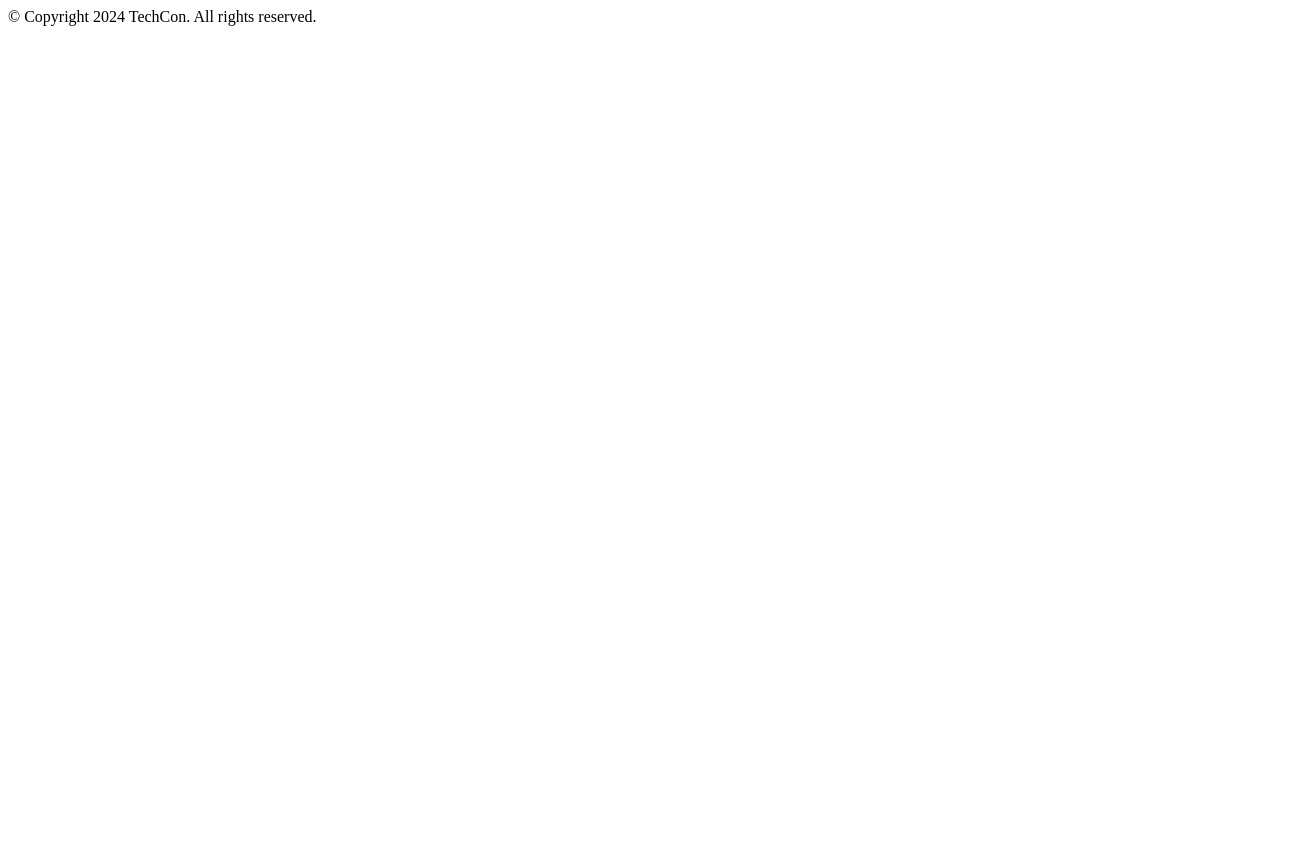
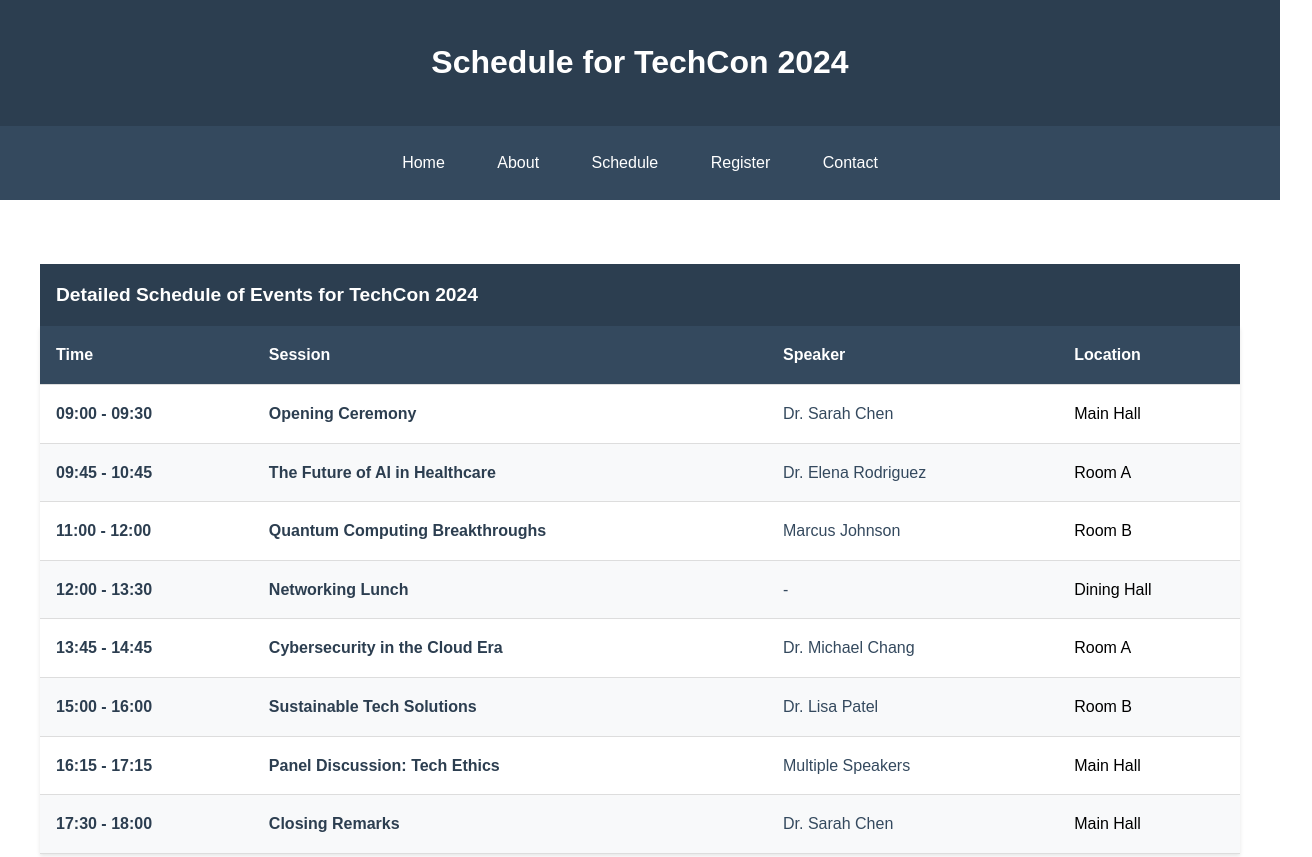
Before and after one commit to David-Smile/TechCon_HTML, a plain HTML site: page techcon_website/schedule.html in a window 1280 px wide. Shown: the top 857 px of the page, 1312 px wide, since content can reach past the window. Before the commit the page ends 800 px from the top, so only its background shows below. Drawn offline with Linux system fonts and the light colour scheme.

Commit message:
updated  schedule.html

```diff
--- a/techcon_website/schedule.html
+++ b/techcon_website/schedule.html
@@ -1,3 +1,175 @@
+<!DOCTYPE html>
+<html lang="en">
+<head>
+    <meta charset="UTF-8">
+    <meta name="viewport" content="width=device-width, initial-scale=1.0">
+    <title>Schedule - TechCon 2024</title>
+    <style>
+        /* Basic styling for better presentation */
+        body {
+            font-family: Arial, sans-serif;
+            line-height: 1.6;
+            margin: 0;
+            padding: 0;
+        }
+        header {
+            background-color: #2c3e50;
+            color: white;
+            padding: 1rem;
+            text-align: center;
+        }
+        nav {
+            background-color: #34495e;
+            padding: 1rem;
+            text-align: center;
+        }
+        nav a {
+            color: white;
+            text-decoration: none;
+            margin: 0 1rem;
+            padding: 0.5rem;
+            display: inline-block;
+        }
+        nav a:hover {
+            background-color: #2c3e50;
+            border-radius: 4px;
+        }
+        main {
+            max-width: 1200px;
+            margin: 0 auto;
+            padding: 2rem;
+        }
+        table {
+            width: 100%;
+            border-collapse: collapse;
+            margin: 2rem 0;
+            background-color: white;
+            box-shadow: 0 2px 4px rgba(0,0,0,0.1);
+        }
+        caption {
+            font-size: 1.2rem;
+            font-weight: bold;
+            padding: 1rem;
+            background-color: #2c3e50;
+            color: white;
+            text-align: left;
+        }
+        th, td {
+            padding: 1rem;
+            text-align: left;
+            border-bottom: 1px solid #ddd;
+        }
+        th {
+            background-color: #34495e;
+            color: white;
+        }
+        tr:nth-child(even) {
+            background-color: #f8f9fa;
+        }
+        tr:hover {
+            background-color: #f1f1f1;
+        }
+        .time-slot {
+            font-weight: bold;
+            color: #2c3e50;
+        }
+        .session-title {
+            color: #2c3e50;
+            font-weight: bold;
+        }
+        .speaker-name {
+            color: #34495e;
+        }
+        footer {
+            background-color: #2c3e50;
+            color: white;
+            text-align: center;
+            padding: 1rem;
+            position: relative;
+            bottom: 0;
+            width: 100%;
+        }
+    </style>
+</head>
+<body>
+    <header>
+        <h1>Schedule for TechCon 2024</h1>
+    </header>
+
+    <nav>
+        <a href="index.html">Home</a>
+        <a href="about.html">About</a>
+        <a href="schedule.html">Schedule</a>
+        <a href="register.html">Register</a>
+        <a href="contact.html">Contact</a>
+    </nav>
+
+    <main>
+        <table>
+            <caption>Detailed Schedule of Events for TechCon 2024</caption>
+            <thead>
+                <tr>
+                    <th scope="col">Time</th>
+                    <th scope="col">Session</th>
+                    <th scope="col">Speaker</th>
+                    <th scope="col">Location</th>
+                </tr>
+            </thead>
+            <tbody>
+                <tr>
+                    <td class="time-slot">09:00 - 09:30</td>
+                    <td class="session-title">Opening Ceremony</td>
+                    <td class="speaker-name">Dr. Sarah Chen</td>
+                    <td>Main Hall</td>
+                </tr>
+                <tr>
+                    <td class="time-slot">09:45 - 10:45</td>
+                    <td class="session-title">The Future of AI in Healthcare</td>
+                    <td class="speaker-name">Dr. Elena Rodriguez</td>
+                    <td>Room A</td>
+                </tr>
+                <tr>
+                    <td class="time-slot">11:00 - 12:00</td>
+                    <td class="session-title">Quantum Computing Breakthroughs</td>
+                    <td class="speaker-name">Marcus Johnson</td>
+                    <td>Room B</td>
+                </tr>
+                <tr>
+                    <td class="time-slot">12:00 - 13:30</td>
+                    <td class="session-title">Networking Lunch</td>
+                    <td class="speaker-name">-</td>
+                    <td>Dining Hall</td>
+                </tr>
+                <tr>
+                    <td class="time-slot">13:45 - 14:45</td>
+                    <td class="session-title">Cybersecurity in the Cloud Era</td>
+                    <td class="speaker-name">Dr. Michael Chang</td>
+                    <td>Room A</td>
+                </tr>
+                <tr>
+                    <td class="time-slot">15:00 - 16:00</td>
+                    <td class="session-title">Sustainable Tech Solutions</td>
+                    <td class="speaker-name">Dr. Lisa Patel</td>
+                    <td>Room B</td>
+                </tr>
+                <tr>
+                    <td class="time-slot">16:15 - 17:15</td>
+                    <td class="session-title">Panel Discussion: Tech Ethics</td>
+                    <td class="speaker-name">Multiple Speakers</td>
+                    <td>Main Hall</td>
+                </tr>
+                <tr>
+                    <td class="time-slot">17:30 - 18:00</td>
+                    <td class="session-title">Closing Remarks</td>
+                    <td class="speaker-name">Dr. Sarah Chen</td>
+                    <td>Main Hall</td>
+                </tr>
+            </tbody>
+        </table>
+    </main>
+
     <footer>
         <p>&copy; Copyright 2024 TechCon. All rights reserved.</p>
     </footer>
+</body>
+</html>
```
